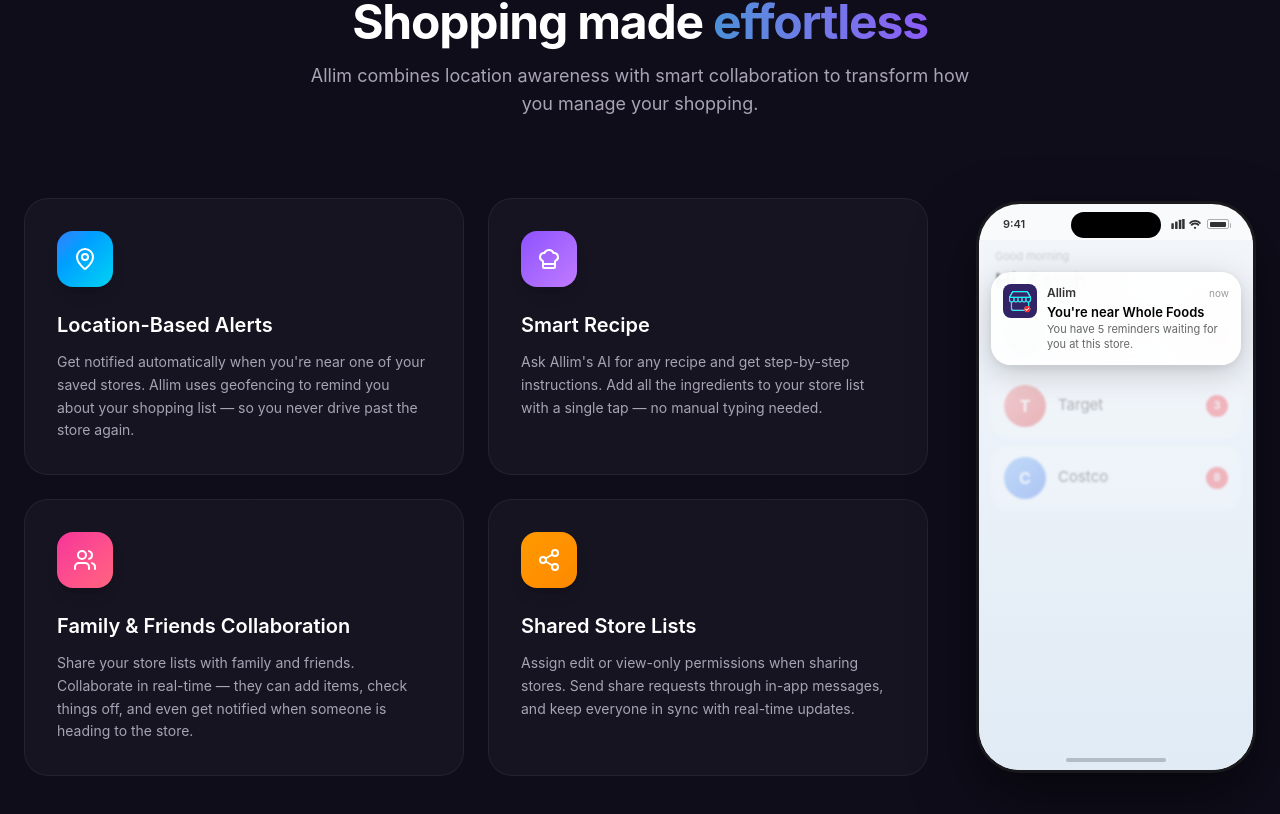
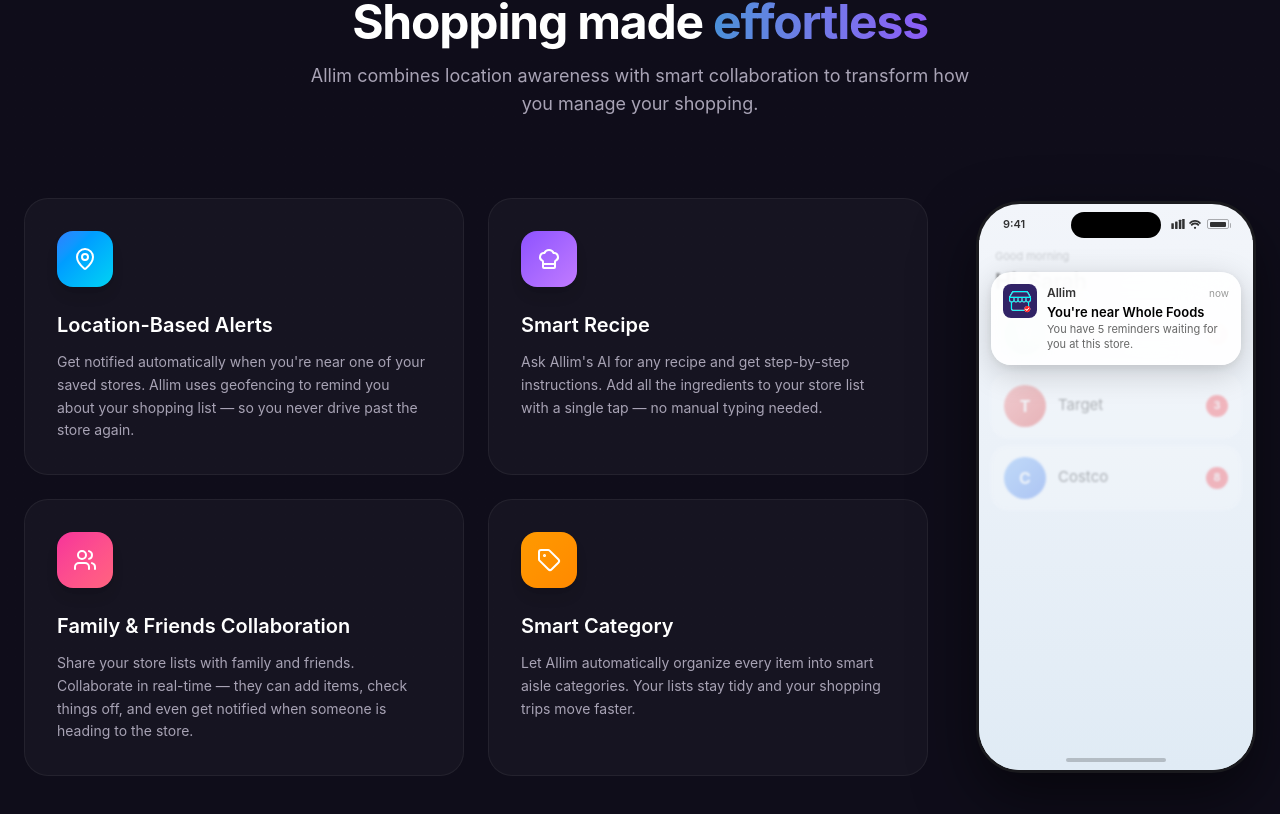
Before and after one commit to kor3a/NotifiApp, a React (Vite) app in the folder website/: page / in a window 1280 px wide. Shown: the part 980-1794 px from the top of the page. Built offline with nearby package versions, Linux system fonts and the light colour scheme.

Commit message:
Add feature phone screen carousel

```diff
--- a/website/src/components/Collaboration.tsx
+++ b/website/src/components/Collaboration.tsx
@@ -2,7 +2,7 @@ import { Users, Eye, Pencil, MessageCircle } from "lucide-react";
 import PhoneFrame from "./PhoneFrame";
 import FadeIn from "./FadeIn";
 
-function ShareScreen() {
+export function ShareScreen() {
   return (
     <div
       className="flex-1 flex flex-col overflow-hidden"
--- a/website/src/components/Features.tsx
+++ b/website/src/components/Features.tsx
@@ -1,6 +1,9 @@
-import { MapPin, Users, Share2, ChefHat } from "lucide-react";
+import { MapPin, Users, Tag, ChefHat } from "lucide-react";
 import PhoneFrame from "./PhoneFrame";
 import NotificationScreen from "./screens/NotificationScreen";
+import SmartRecipeScreen from "./screens/SmartRecipeScreen";
+import ReminderScreen from "./screens/ReminderScreen";
+import { ShareScreen } from "./Collaboration";
 import { useInView } from "../hooks/useInView";
 import FadeIn from "./FadeIn";
 
@@ -27,15 +30,22 @@ const features = [
     gradient: "from-pink-500 to-rose-400",
   },
   {
-    icon: Share2,
-    title: "Shared Store Lists",
+    icon: Tag,
+    title: "Smart Category",
     description:
-      "Assign edit or view-only permissions when sharing stores. Send share requests through in-app messages, and keep everyone in sync with real-time updates.",
+      "Let Allim automatically organize every item into smart aisle categories. Your lists stay tidy and your shopping trips move faster.",
     gradient: "from-amber-500 to-orange-400",
   },
 ];
 
 type Feature = (typeof features)[number];
+
+const featureScreens = [
+  <NotificationScreen key="location-alerts" />,
+  <SmartRecipeScreen key="smart-recipe" />,
+  <ShareScreen key="collaboration" />,
+  <ReminderScreen key="smart-category" />,
+];
 
 function FeatureCard({ feature, index }: { feature: Feature; index: number }) {
   const { ref, inView } = useInView<HTMLDivElement>();
@@ -89,10 +99,26 @@ export default function Features() {
             ))}
           </div>
 
-          {/* Phone showing notification */}
+          {/* Phone carousel */}
           <FadeIn delay={300} className="hidden lg:flex justify-center">
-            <PhoneFrame>
-              <NotificationScreen />
+            <PhoneFrame
+              screenBackgroundStyle={{
+                background:
+                  "linear-gradient(to bottom, rgb(242,245,250), rgb(224,235,245))",
+              }}
+            >
+              <div className="flex-1 overflow-hidden">
+                <div className="features-phone-carousel-track flex h-full">
+                  {featureScreens.map((screen, index) => (
+                    <div
+                      key={index}
+                      className="h-full min-w-full flex flex-col overflow-hidden"
+                    >
+                      {screen}
+                    </div>
+                  ))}
+                </div>
+              </div>
             </PhoneFrame>
           </FadeIn>
         </div>
--- a/website/src/index.css
+++ b/website/src/index.css
@@ -56,6 +56,35 @@ html {
   .animate-swipe-right {
     animation: none;
     transform: translateX(72px);
+  }
+}
+
+@keyframes features-phone-carousel {
+  0%, 20% {
+    transform: translateX(0);
+  }
+  25%, 45% {
+    transform: translateX(-100%);
+  }
+  50%, 70% {
+    transform: translateX(-200%);
+  }
+  75%, 95% {
+    transform: translateX(-300%);
+  }
+  100% {
+    transform: translateX(0);
+  }
+}
+
+.features-phone-carousel-track {
+  animation: features-phone-carousel 12s ease-in-out infinite;
+  will-change: transform;
+}
+
+@media (prefers-reduced-motion: reduce) {
+  .features-phone-carousel-track {
+    animation: none;
   }
 }
 
```
